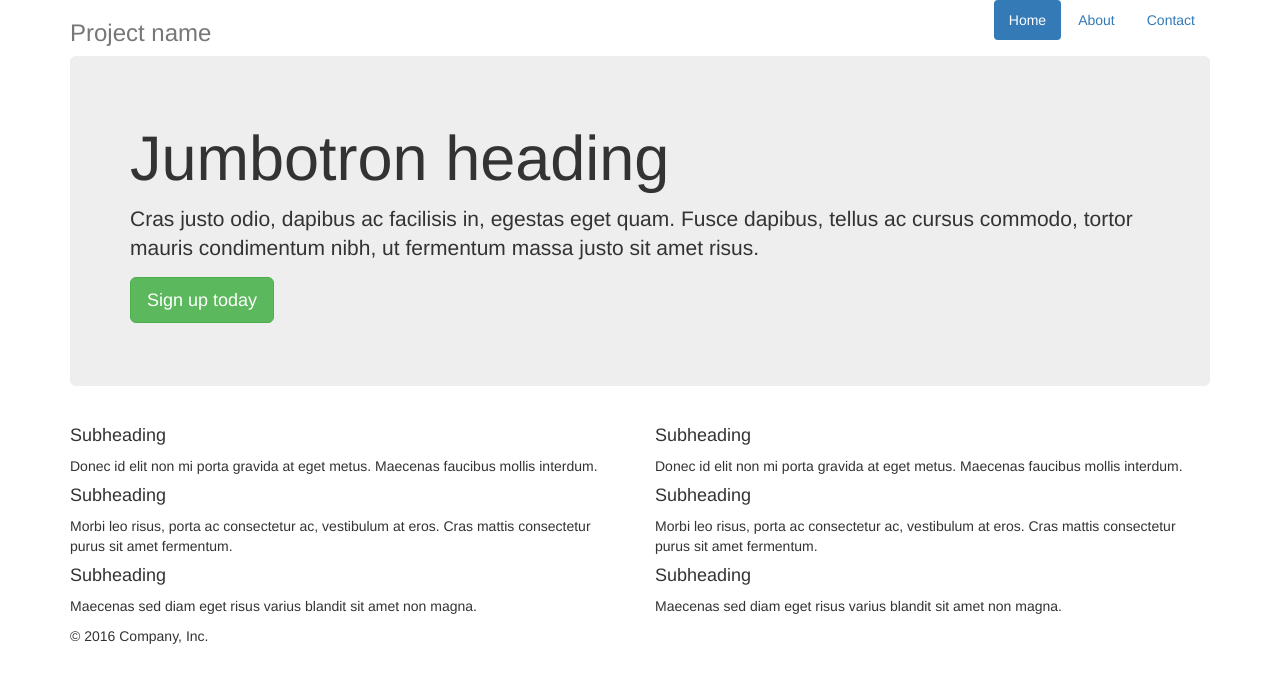
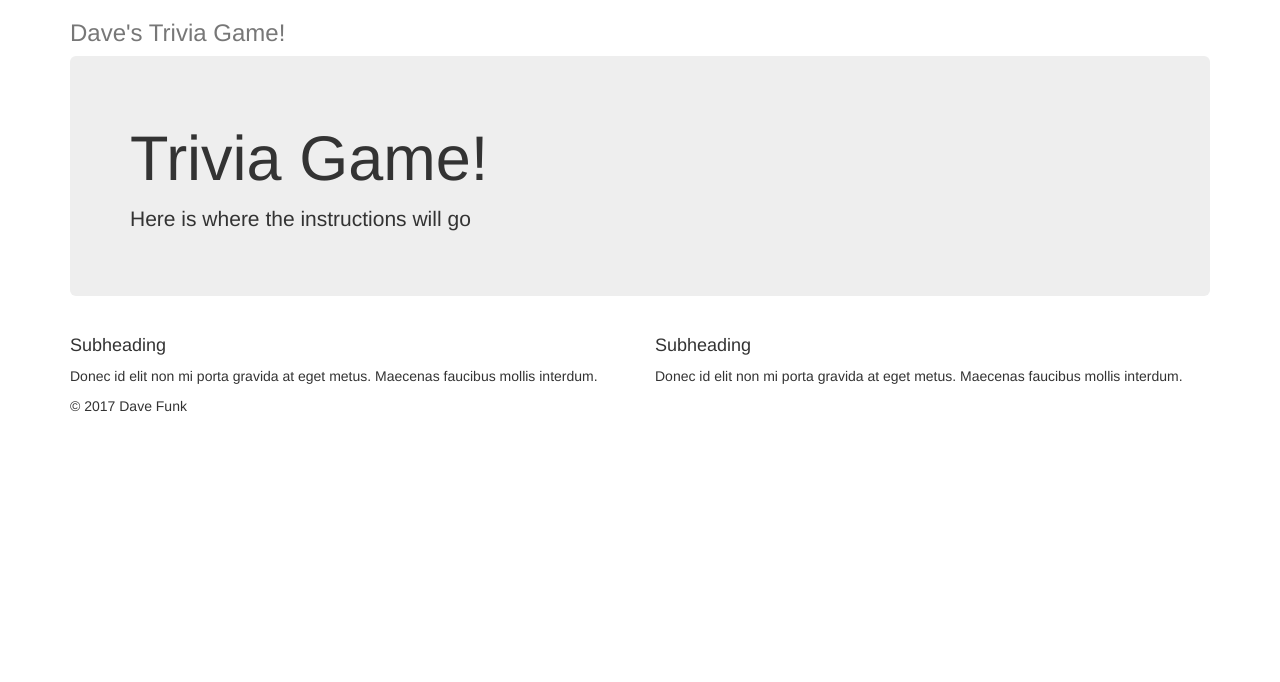
Before and after one commit to davidfunk13/trivia-game, a plain HTML site: page index.html in a window 1280 px wide. Drawn offline with nearby package versions, Linux system fonts and the light colour scheme.

Commit message:
added some bootstrap customizations

```diff
--- a/index.html
+++ b/index.html
@@ -18,51 +18,32 @@
 <body>
     <div class="container">
         <div class="header clearfix">
-                  <nav>
-                    <ul class="nav nav-pills pull-right">
-                      <li role="presentation" class="active"><a href="#">Home</a></li>
-                      <li role="presentation"><a href="#">About</a></li>
-                      <li role="presentation"><a href="#">Contact</a></li>
-                    </ul>
-                  </nav>
-                  <h3 class="text-muted">Project name</h3>
+            <h3 class="text-muted">Dave's Trivia Game!</h3>
         </div>
 
         <div class="jumbotron">
-                  <h1>Jumbotron heading</h1>
-                  <p class="lead">Cras justo odio, dapibus ac facilisis in, egestas eget quam. Fusce dapibus, tellus ac cursus commodo, tortor mauris condimentum nibh, ut fermentum massa justo sit amet risus.</p>
-                  <p><a class="btn btn-lg btn-success" href="#" role="button">Sign up today</a></p>
+            <h1>Trivia Game!</h1>
+            <p class="lead">Here is where the instructions will go</p>
         </div>
 
         <div class="row marketing">
             <div class="col-lg-6">
                 <h4>Subheading</h4>
                 <p>Donec id elit non mi porta gravida at eget metus. Maecenas faucibus mollis interdum.</p>
-
-                    <h4>Subheading</h4>
-                    <p>Morbi leo risus, porta ac consectetur ac, vestibulum at eros. Cras mattis consectetur purus sit amet fermentum.</p>
-
-                    <h4>Subheading</h4>
-                    <p>Maecenas sed diam eget risus varius blandit sit amet non magna.</p>
             </div>
 
             <div class="col-lg-6">
                 <h4>Subheading</h4>
                 <p>Donec id elit non mi porta gravida at eget metus. Maecenas faucibus mollis interdum.</p>
-
-                    <h4>Subheading</h4>
-                    <p>Morbi leo risus, porta ac consectetur ac, vestibulum at eros. Cras mattis consectetur purus sit amet fermentum.</p>
-
-                    <h4>Subheading</h4>
-                    <p>Maecenas sed diam eget risus varius blandit sit amet non magna.</p>
             </div>
         </div>
 
         <footer class="footer">
-                  <p>&copy; 2016 Company, Inc.</p>
+            <p>&copy; 2017 Dave Funk</p>
         </footer>
 
-              </div> <!-- /container -->
+    </div>
+    <!-- /container -->
 
     <!-- jQuery (necessary for Bootstrap's JavaScript plugins) -->
     <script src="https://ajax.googleapis.com/ajax/libs/jquery/1.12.4/jquery.min.js"></script>
```
Lines whose indentation alone changed are shown as unchanged.
